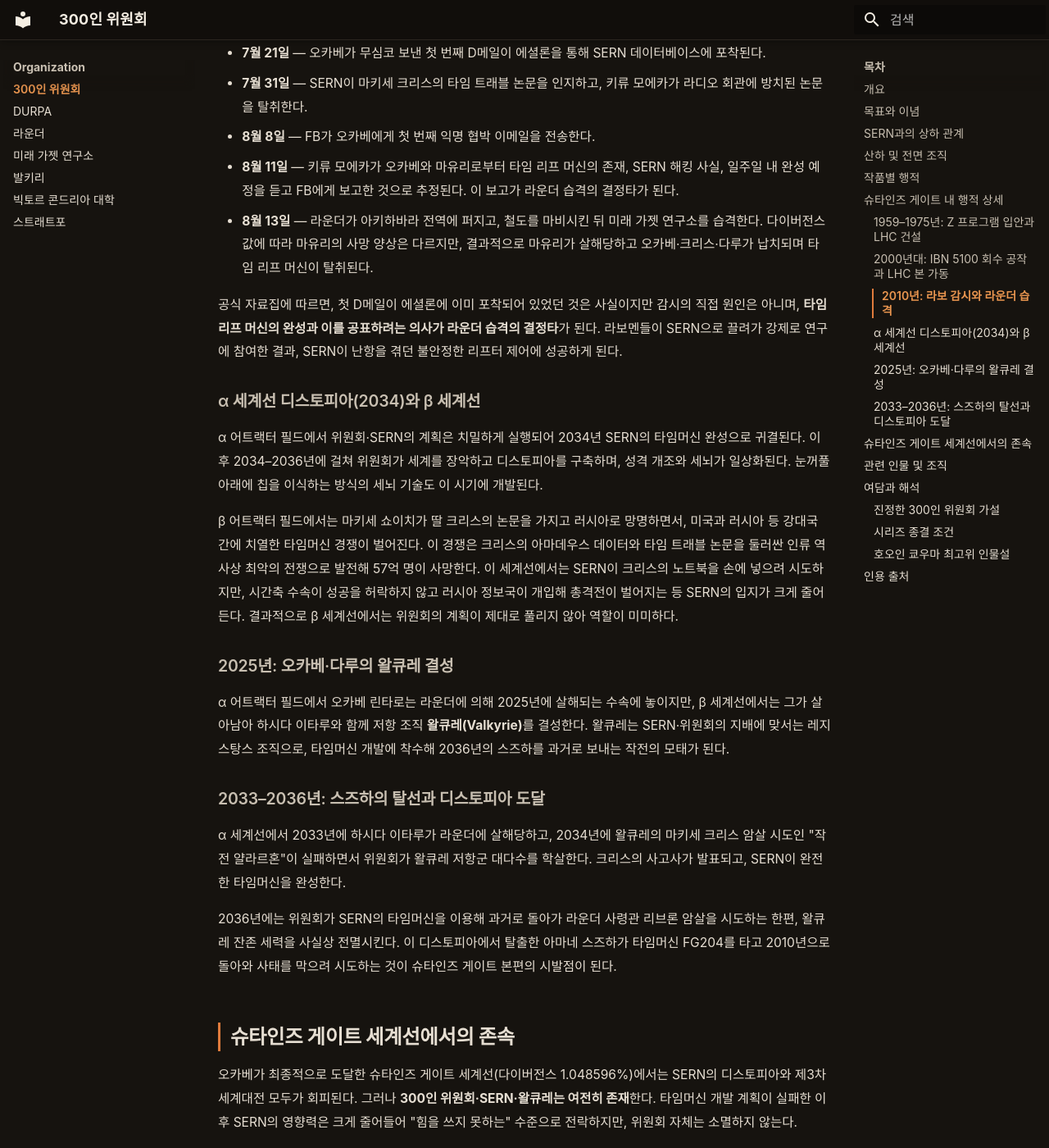
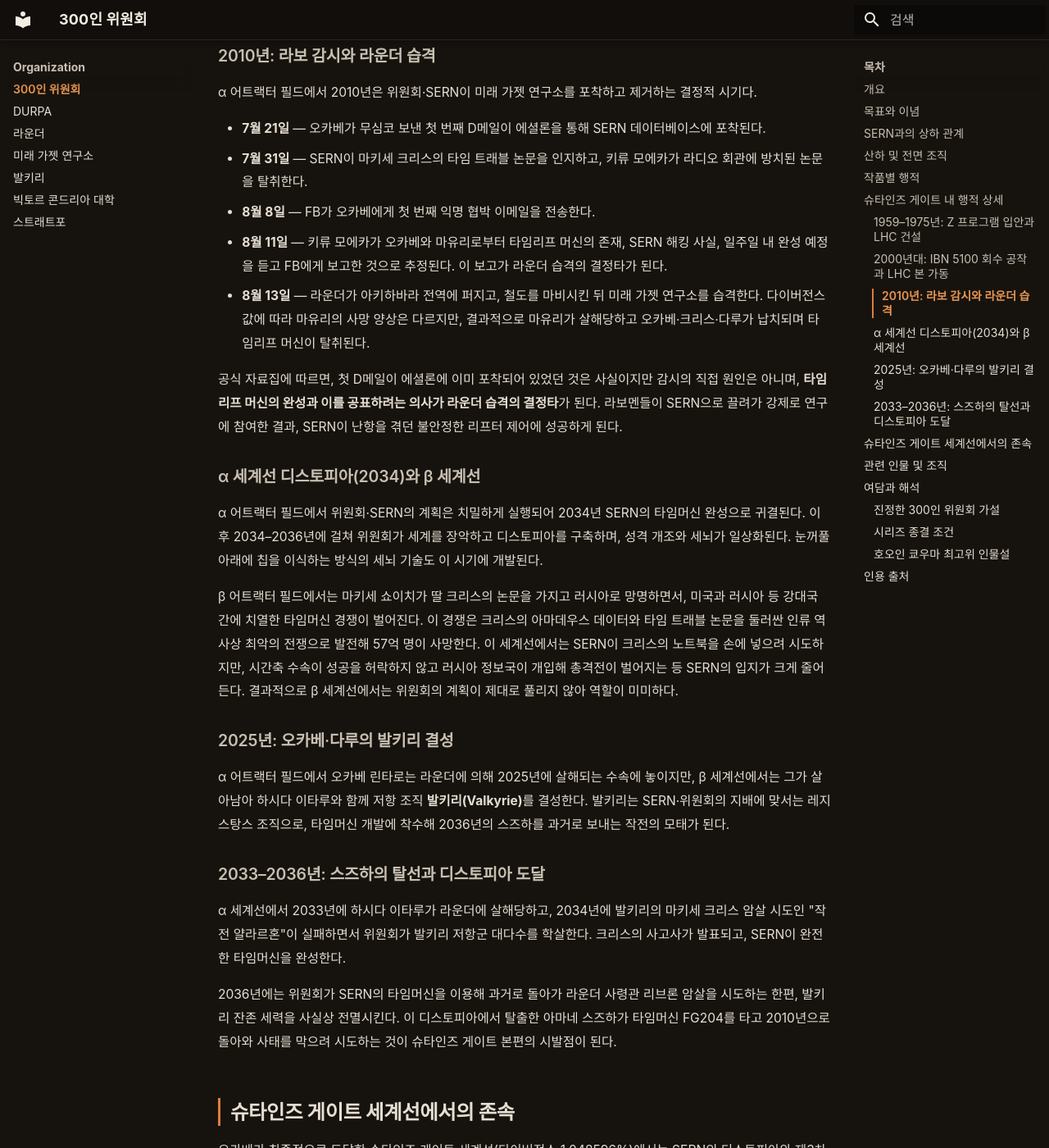
Before and after one commit to sgwiki/sgwiki.github.io, an MkDocs documentation site: the page built from wiki/organization/300인-위원회.md, in a window 1280 px wide and 1400 px high, scrolled down 3625 px. Shown: the whole window at 82% size. Built offline with MkDocs 1.6.1 and Material for MkDocs 9.7.7, drawn with Linux system fonts in a browser that asks for light colours; some web fonts are replaced; some of the changed text lies outside the part shown.

Commit message:
chore(wiki): 300인 위원회 정비 — 템플릿 인용·용어 통일·오타 교정
- H1 직후 템플릿 blockquote(spoiler/난이도) 추가 — 형제 파일과 정렬
- 스포일러 배지 오타 "스토일러" → "스포일러"
- "마스터 퍼펫 마스터 구도" → "퍼펫 마스터 구도"(중복 제거)
- 용어 통일: "타임 리프 머신" → "타임리프 머신"(3건, VOCAB_GUIDE)
- 조직명 "왈큐레" → "발키리"(6건, 발키리.md 파일명·H1과 일치)

사실 관계·스포일러 등급(main_story) 불변. sanitizer pass.

Co-Authored-By: glm-5.2 <noreply@anthropic.com>

```diff
--- a/wiki/organization/300인-위원회.md
+++ b/wiki/organization/300인-위원회.md
@@ -81,10 +83,10 @@ description: "300인 위원회는 전 세계 정계·재벌·정보기관의 고
 - **7월 21일** — 오카베가 무심코 보낸 첫 번째 D메일이 에셜론을 통해 SERN 데이터베이스에 포착된다.
 - **7월 31일** — SERN이 마키세 크리스의 타임 트래블 논문을 인지하고, 키류 모에카가 라디오 회관에 방치된 논문을 탈취한다.
 - **8월 8일** — FB가 오카베에게 첫 번째 익명 협박 이메일을 전송한다.
-- **8월 11일** — 키류 모에카가 오카베와 마유리로부터 타임 리프 머신의 존재, SERN 해킹 사실, 일주일 내 완성 예정을 듣고 FB에게 보고한 것으로 추정된다. 이 보고가 라운더 습격의 결정타가 된다.
-- **8월 13일** — 라운더가 아키하바라 전역에 퍼지고, 철도를 마비시킨 뒤 미래 가젯 연구소를 습격한다. 다이버전스 값에 따라 마유리의 사망 양상은 다르지만, 결과적으로 마유리가 살해당하고 오카베·크리스·다루가 납치되며 타임 리프 머신이 탈취된다.
+- **8월 11일** — 키류 모에카가 오카베와 마유리로부터 타임리프 머신의 존재, SERN 해킹 사실, 일주일 내 완성 예정을 듣고 FB에게 보고한 것으로 추정된다. 이 보고가 라운더 습격의 결정타가 된다.
+- **8월 13일** — 라운더가 아키하바라 전역에 퍼지고, 철도를 마비시킨 뒤 미래 가젯 연구소를 습격한다. 다이버전스 값에 따라 마유리의 사망 양상은 다르지만, 결과적으로 마유리가 살해당하고 오카베·크리스·다루가 납치되며 타임리프 머신이 탈취된다.
 
-공식 자료집에 따르면, 첫 D메일이 에셜론에 이미 포착되어 있었던 것은 사실이지만 감시의 직접 원인은 아니며, **타임 리프 머신의 완성과 이를 공표하려는 의사가 라운더 습격의 결정타**가 된다. 라보멘들이 SERN으로 끌려가 강제로 연구에 참여한 결과, SERN이 난항을 겪던 불안정한 리프터 제어에 성공하게 된다.
+공식 자료집에 따르면, 첫 D메일이 에셜론에 이미 포착되어 있었던 것은 사실이지만 감시의 직접 원인은 아니며, **타임리프 머신의 완성과 이를 공표하려는 의사가 라운더 습격의 결정타**가 된다. 라보멘들이 SERN으로 끌려가 강제로 연구에 참여한 결과, SERN이 난항을 겪던 불안정한 리프터 제어에 성공하게 된다.
 
 ### α 세계선 디스토피아(2034)와 β 세계선
 
@@ -92,19 +94,19 @@ description: "300인 위원회는 전 세계 정계·재벌·정보기관의 고
 
 β 어트랙터 필드에서는 마키세 쇼이치가 딸 크리스의 논문을 가지고 러시아로 망명하면서, 미국과 러시아 등 강대국 간에 치열한 타임머신 경쟁이 벌어진다. 이 경쟁은 크리스의 아마데우스 데이터와 타임 트래블 논문을 둘러싼 인류 역사상 최악의 전쟁으로 발전해 57억 명이 사망한다. 이 세계선에서는 SERN이 크리스의 노트북을 손에 넣으려 시도하지만, 시간축 수속이 성공을 허락하지 않고 러시아 정보국이 개입해 총격전이 벌어지는 등 SERN의 입지가 크게 줄어든다. 결과적으로 β 세계선에서는 위원회의 계획이 제대로 풀리지 않아 역할이 미미하다.
 
-### 2025년: 오카베·다루의 왈큐레 결성
+### 2025년: 오카베·다루의 발키리 결성
 
-α 어트랙터 필드에서 오카베 린타로는 라운더에 의해 2025년에 살해되는 수속에 놓이지만, β 세계선에서는 그가 살아남아 하시다 이타루와 함께 저항 조직 **왈큐레(Valkyrie)**를 결성한다. 왈큐레는 SERN·위원회의 지배에 맞서는 레지스탕스 조직으로, 타임머신 개발에 착수해 2036년의 스즈하를 과거로 보내는 작전의 모태가 된다.
+α 어트랙터 필드에서 오카베 린타로는 라운더에 의해 2025년에 살해되는 수속에 놓이지만, β 세계선에서는 그가 살아남아 하시다 이타루와 함께 저항 조직 **발키리(Valkyrie)**를 결성한다. 발키리는 SERN·위원회의 지배에 맞서는 레지스탕스 조직으로, 타임머신 개발에 착수해 2036년의 스즈하를 과거로 보내는 작전의 모태가 된다.
 
 ### 2033–2036년: 스즈하의 탈선과 디스토피아 도달
 
-α 세계선에서 2033년에 하시다 이타루가 라운더에 살해당하고, 2034년에 왈큐레의 마키세 크리스 암살 시도인 "작전 얄라르혼"이 실패하면서 위원회가 왈큐레 저항군 대다수를 학살한다. 크리스의 사고사가 발표되고, SERN이 완전한 타임머신을 완성한다.
+α 세계선에서 2033년에 하시다 이타루가 라운더에 살해당하고, 2034년에 발키리의 마키세 크리스 암살 시도인 "작전 얄라르혼"이 실패하면서 위원회가 발키리 저항군 대다수를 학살한다. 크리스의 사고사가 발표되고, SERN이 완전한 타임머신을 완성한다.
 
-2036년에는 위원회가 SERN의 타임머신을 이용해 과거로 돌아가 라운더 사령관 리브론 암살을 시도하는 한편, 왈큐레 잔존 세력을 사실상 전멸시킨다. 이 디스토피아에서 탈출한 아마네 스즈하가 타임머신 FG204를 타고 2010년으로 돌아와 사태를 막으려 시도하는 것이 슈타인즈 게이트 본편의 시발점이 된다.
+2036년에는 위원회가 SERN의 타임머신을 이용해 과거로 돌아가 라운더 사령관 리브론 암살을 시도하는 한편, 발키리 잔존 세력을 사실상 전멸시킨다. 이 디스토피아에서 탈출한 아마네 스즈하가 타임머신 FG204를 타고 2010년으로 돌아와 사태를 막으려 시도하는 것이 슈타인즈 게이트 본편의 시발점이 된다.
 
 ## 슈타인즈 게이트 세계선에서의 존속
 
-오카베가 최종적으로 도달한 슈타인즈 게이트 세계선(다이버전스 1.048596%)에서는 SERN의 디스토피아와 제3차 세계대전 모두가 회피된다. 그러나 **300인 위원회·SERN·왈큐레는 여전히 존재**한다. 타임머신 개발 계획이 실패한 이후 SERN의 영향력은 크게 줄어들어 "힘을 쓰지 못하는" 수준으로 전락하지만, 위원회 자체는 소멸하지 않는다.
+오카베가 최종적으로 도달한 슈타인즈 게이트 세계선(다이버전스 1.048596%)에서는 SERN의 디스토피아와 제3차 세계대전 모두가 회피된다. 그러나 **300인 위원회·SERN·발키리는 여전히 존재**한다. 타임머신 개발 계획이 실패한 이후 SERN의 영향력은 크게 줄어들어 "힘을 쓰지 못하는" 수준으로 전락하지만, 위원회 자체는 소멸하지 않는다.
 
 즉, 오카베의 행동이 동료들을 구원하는 데는 성공했어도 세계적 차원의 근본 위협을 제거한 것은 아니다. 과학 어드벤처 시리즈의 다른 작품에서 보여지듯, 위원회는 이 세계선에서도 세계를 지배하려는 다른 음모를 꾸밀 가능성이 남아 있다. 다루가 과학 어드벤처 시리즈의 모든 사건이 슈타인즈 게이트 세계선으로 수속해야만 위원회를 물리칠 수 있다는 개발진 인터뷰 발언도 이 맥락에서 이해할 수 있다.
 
```
Also changed, not shown: other parts of wiki/organization/300인-위원회.md (+4 -2 lines).
